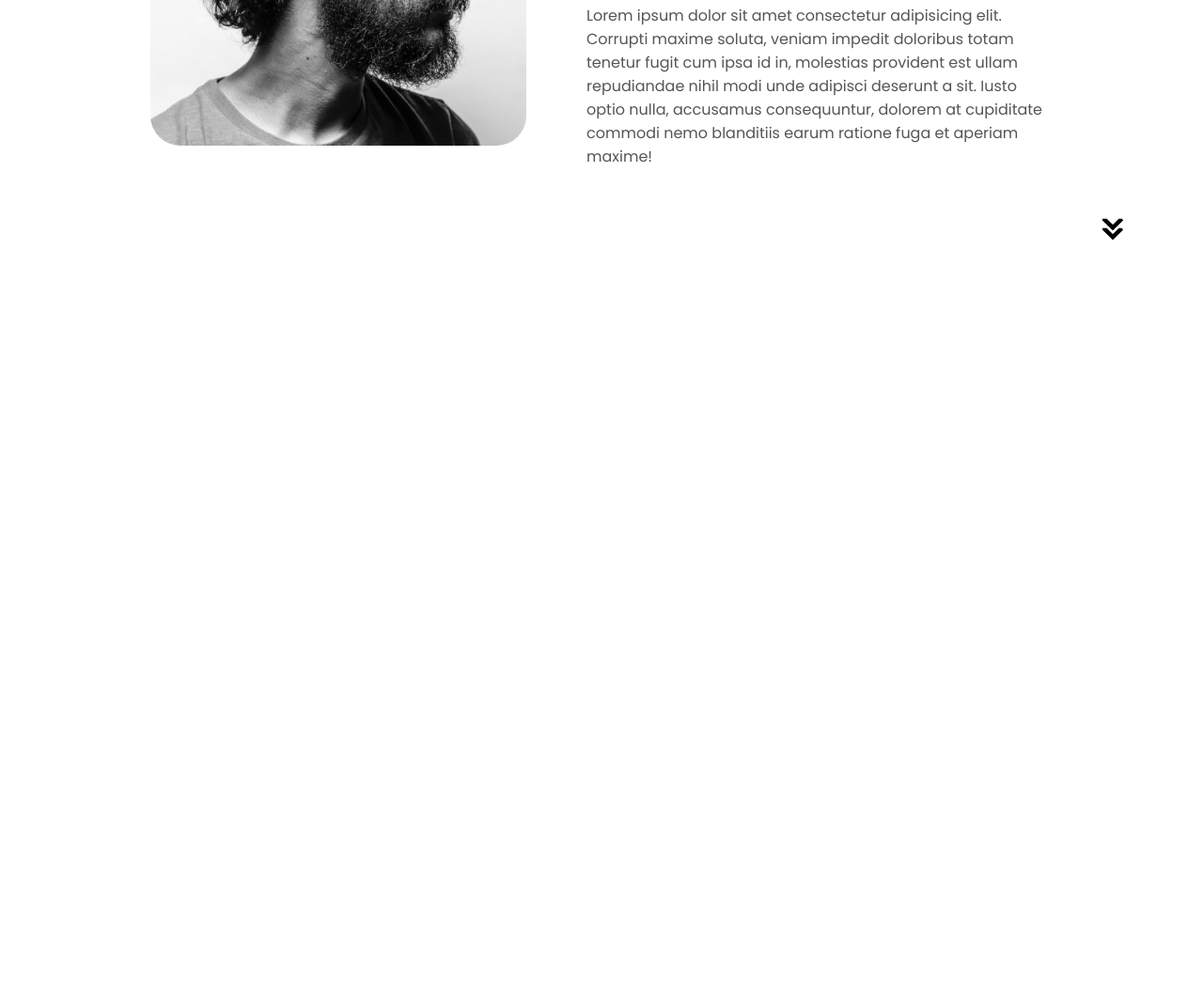
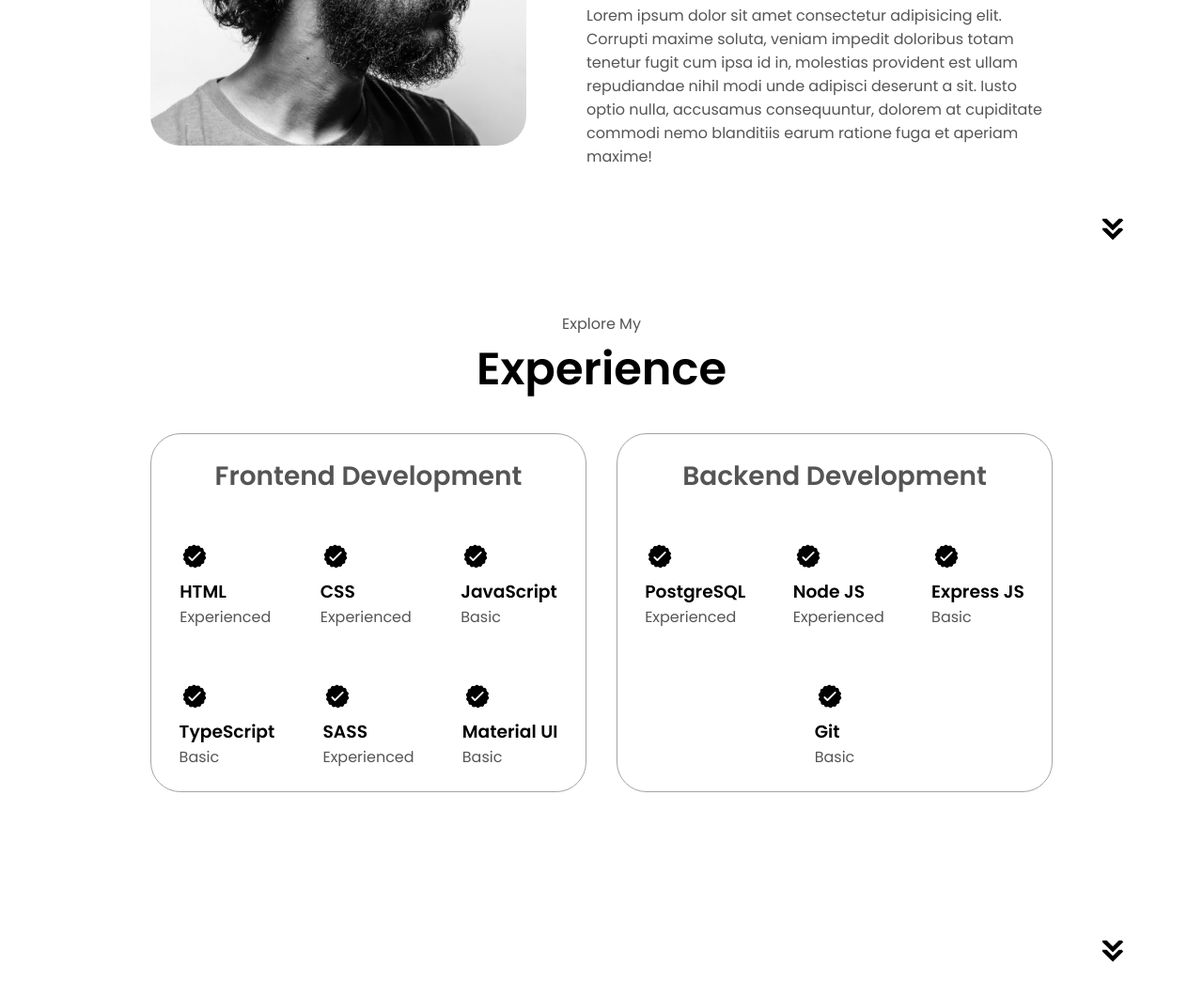
Before and after one commit to BarisSokullu/Portfolio-html-css-js, a plain HTML site: page index.html in a window 1280 px wide. Shown: the part 1244-2306 px from the top of the page at 94% size. Before the commit the page ends 1544 px from the top, so only its background shows below. Drawn offline with Linux system fonts and the light colour scheme.

Commit message:
Baby Steps 3.0

```diff
--- a/index.html
+++ b/index.html
@@ -98,6 +98,136 @@
         <img src="./assets/arrow.png" alt="Arrow Icon" class="icon arrow" onclick="location.href='./#experience'"
         />
     </section>
+    <section id="experience">
+        <p class="section__text__p1">Explore My</p>
+        <h1 class="title">Experience</h1>
+        <div class="experience-details-container">
+            <div class="about-containers">
+                <div class="details-container">
+                    <h2 class="experience-sub-title"> Frontend Development</h2>
+                    <div class="article-container">
+                        <article>
+                            <img
+                            src="./assets/checkmark.png"
+                            alt="Experience icon"
+                            class="icon"
+                            />
+                            <div>
+                                <h3>HTML</h3>
+                                <p>Experienced</p>
+                            </div>
+                        </article>
+                        <article>
+                            <img
+                            src="./assets/checkmark.png"
+                            alt="Experience icon"
+                            class="icon"
+                            />
+                            <div>
+                                <h3>CSS</h3>
+                                <p>Experienced</p>
+                            </div>
+                        </article>
+                        <article>
+                            <img
+                            src="./assets/checkmark.png"
+                            alt="Experience icon"
+                            class="icon"
+                            />
+                            <div>
+                                <h3>JavaScript</h3>
+                                <p>Basic</p>
+                            </div>
+                        </article>
+                        <article>
+                            <img
+                            src="./assets/checkmark.png"
+                            alt="Experience icon"
+                            class="icon"
+                            />
+                            <div>
+                                <h3>TypeScript</h3>
+                                <p>Basic</p>
+                            </div>
+                        </article>
+                        <article>
+                            <img
+                            src="./assets/checkmark.png"
+                            alt="Experience icon"
+                            class="icon"
+                            />
+                            <div>
+                                <h3>SASS</h3>
+                                <p>Experienced</p>
+                            </div>
+                        </article>
+                        <article>
+                            <img
+                            src="./assets/checkmark.png"
+                            alt="Experience icon"
+                            class="icon"
+                            />
+                            <div>
+                                <h3>Material UI</h3>
+                                <p>Basic</p>
+                            </div>
+                        </article>
+                    </div>
+                </div>
+                <div class="details-container">
+                    <h2 class="experience-sub-title"> Backend Development</h2>
+                    <div class="article-container">
+                        <article>
+                            <img
+                            src="./assets/checkmark.png"
+                            alt="Experience icon"
+                            class="icon"
+                            />
+                            <div>
+                                <h3>PostgreSQL</h3>
+                                <p>Experienced</p>
+                            </div>
+                        </article>
+                        <article>
+                            <img
+                            src="./assets/checkmark.png"
+                            alt="Experience icon"
+                            class="icon"
+                            />
+                            <div>
+                                <h3>Node JS</h3>
+                                <p>Experienced</p>
+                            </div>
+                        </article>
+                        <article>
+                            <img
+                            src="./assets/checkmark.png"
+                            alt="Experience icon"
+                            class="icon"
+                            />
+                            <div>
+                                <h3>Express JS</h3>
+                                <p>Basic</p>
+                            </div>
+                        </article>
+                        <article>
+                            <img
+                            src="./assets/checkmark.png"
+                            alt="Experience icon"
+                            class="icon"
+                            />
+                            <div>
+                                <h3>Git</h3>
+                                <p>Basic</p>
+                            </div>
+                        </article>
+                    </div>
+                </div>
+            </div>
+        </div>
+        <img src="./assets/arrow.png" alt="Arrow Icon" class="icon arrow" onclick="location.href='./#projects'"
+        />
+    </section>
   <script src="script.js"></script>
 </body>
 </html>
--- a/style.css
+++ b/style.css
@@ -314,3 +314,42 @@ section{
   width: 400px;
   margin: auto 0;
 }
+
+/* EXPERIENCE SECTION */
+
+#experience{
+  position: relative;
+}
+
+.experience-sub-title{
+  color: rgb(85, 85, 85);
+  font-weight: 600;
+  font-size: 1.75rem;
+  margin-bottom: 2rem;
+}
+
+.experience-details-container{
+  display: flex;
+  justify-content: center;
+  flex-direction: column;
+}
+
+.article-container{
+  display: flex;
+  text-align: initial;
+  flex-wrap: wrap;
+  flex-direction: row;
+  gap: 2.5rem;
+  justify-content: space-around;
+}
+
+.article{
+  display: flex;
+  width: 10rem;
+  justify-content: space-around;
+  gap: 0.5rem;
+}
+
+article .icon{
+  cursor: default;
+}
```
